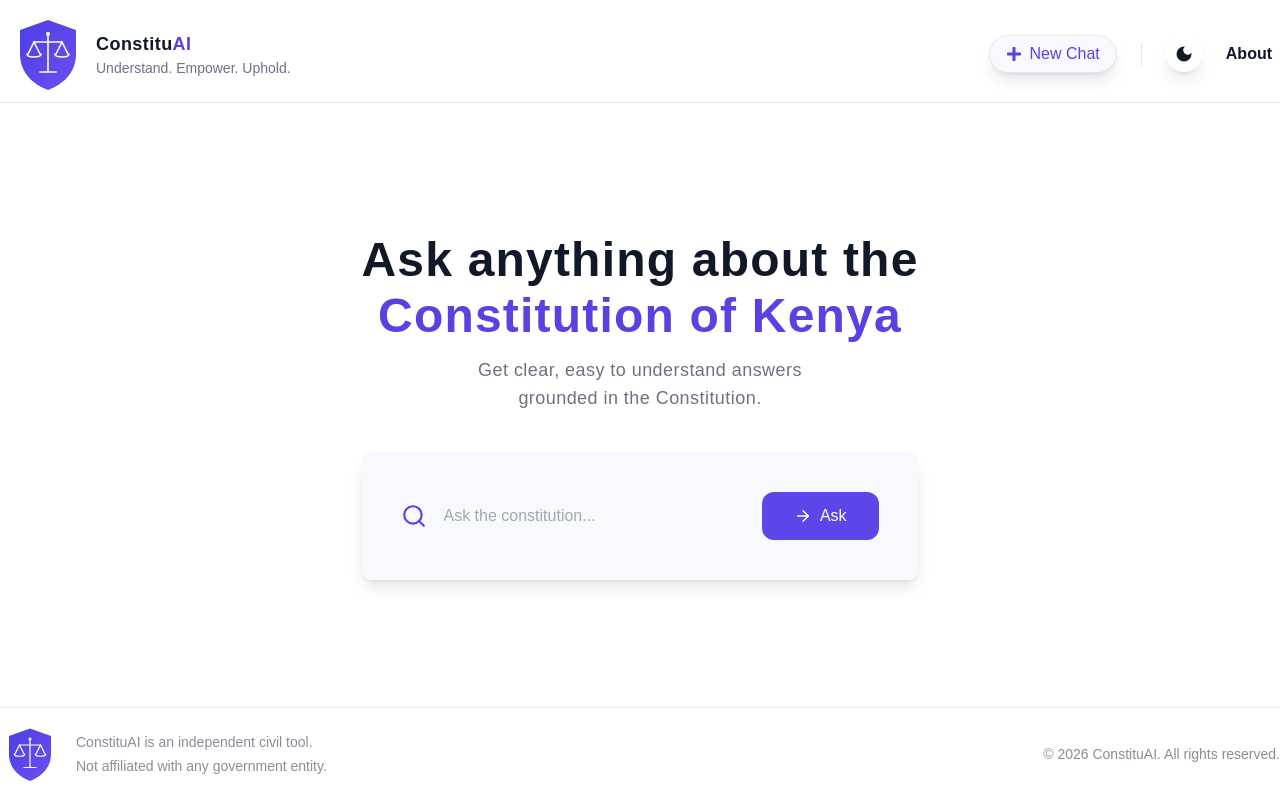
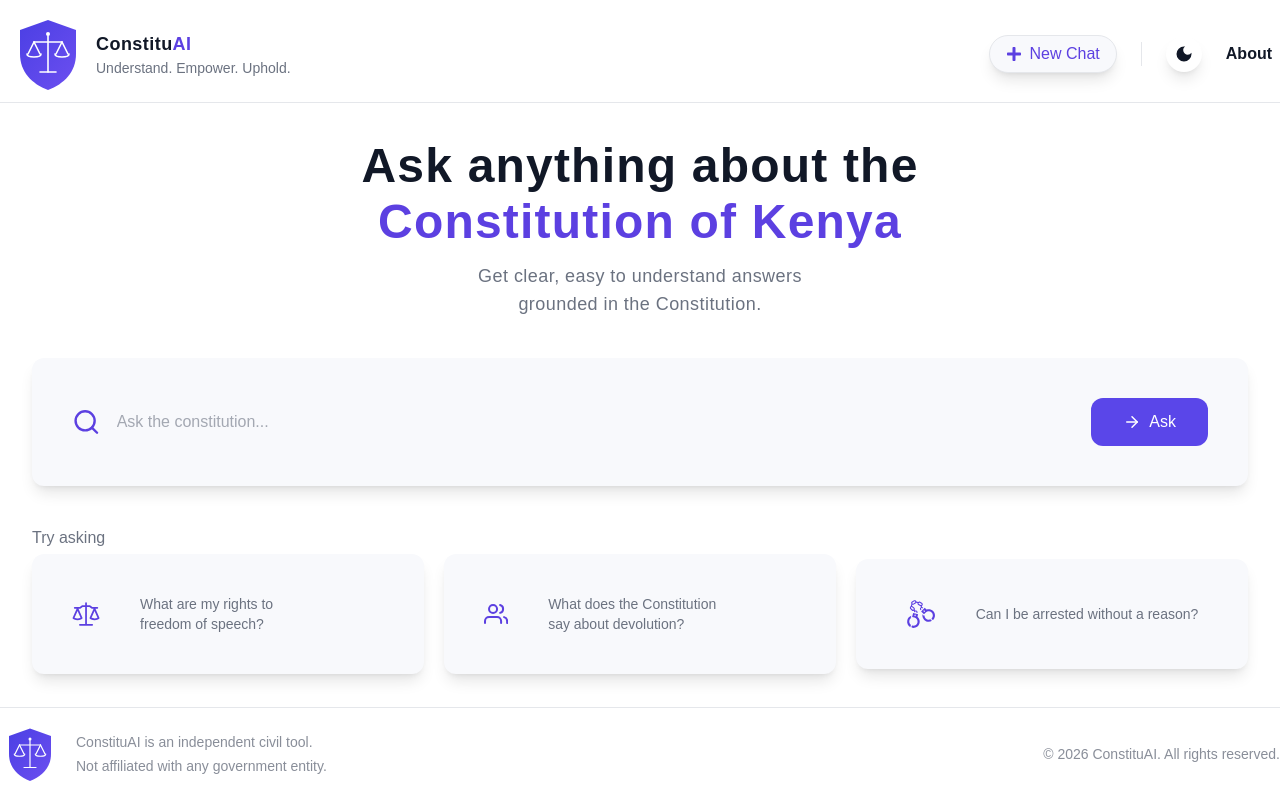
Before and after one commit to esthercate/ConstituAI, a Next.js app: page / in a window 1280 px wide. Built offline with nearby package versions, Linux system fonts and the light colour scheme.

Commit message:
Add suggested questions component

```diff
--- a/app/page.tsx
+++ b/app/page.tsx
@@ -3,7 +3,7 @@ import Navbar from '@/components/layout/Navbar';
 import Hero from '@/components/landing/Hero';
 import SearchBar from '@/components/landing/SearchBar';
 import SuggestedQuestions from '@/components/landing/SuggestedQuestions';
-import TrustedBadges from '@/components/landing/TrustedBadges';
+// import TrustedBadges from '@/components/landing/TrustedBadges';
 export default function Home() {
 	return (
 		<div className="min-h-screen flex flex-col items-center justify-center">
@@ -11,8 +11,8 @@ export default function Home() {
 			<main className="main">
 				<Hero />
 				<SearchBar />
-				{/* <SuggestedQuestions />
-				<TrustedBadges /> */}
+				<SuggestedQuestions />
+				{/* <TrustedBadges /> */}
 			</main>
 			<Footer />
 		</div>
```
